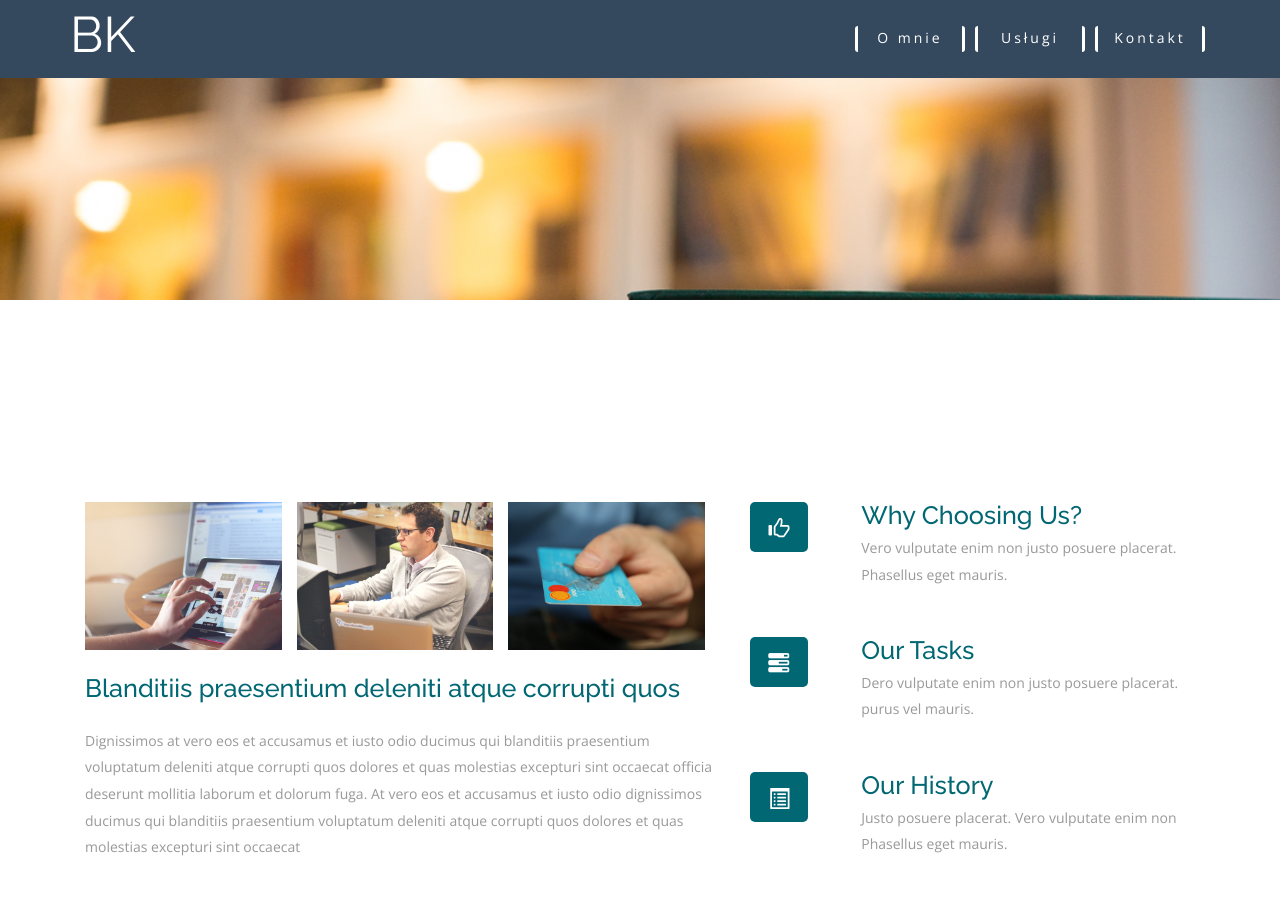
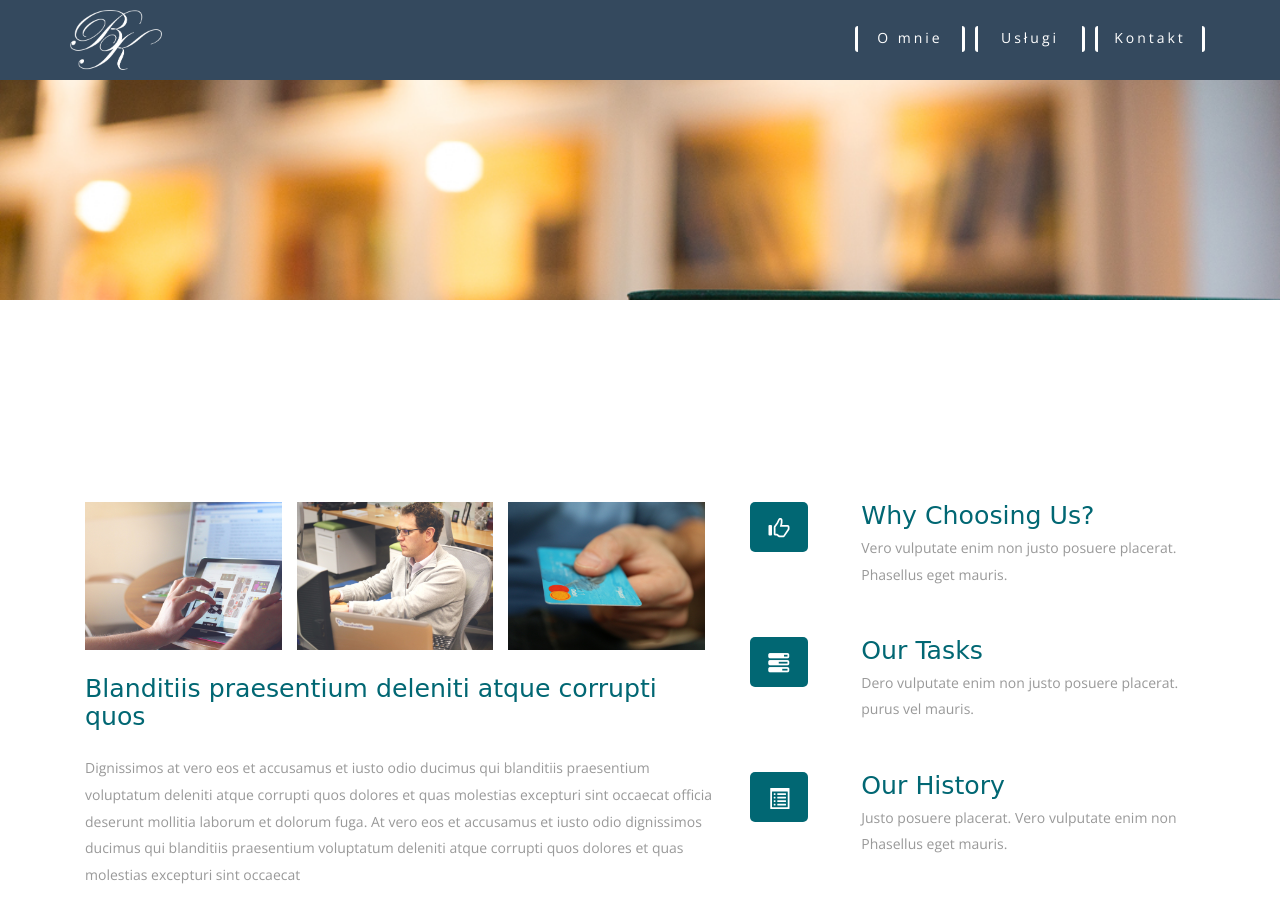
Before and after one commit to edzio27/boguslawkanclerz, a plain HTML site: page about.html in a window 1280 px wide. Shown: the top 905 px of the page. Drawn offline with nearby package versions, Linux system fonts and the light colour scheme; files whose address does not match are found by name.

```diff
--- a/about.html
+++ b/about.html
@@ -52,7 +52,7 @@
             <span class="icon-bar"></span>
             <span class="icon-bar"></span>
           </button>
-         <a class="navbar-brand" href="index.html">BK</a>
+          <a href="index.html"><img src="images/BK.png" height="60" width="92"/></a>
         </div>
         <div id="navbar" class="navbar-collapse collapse">
 					<ul class="nav navbar-nav">
--- a/css/style.css
+++ b/css/style.css
@@ -34,7 +34,7 @@ input[type="button"], input[type="submit"] {
 h1, h2, h3, h4, h5, h6 {
 	margin: 0;
 	padding: 0;
-	font-family: 'Raleway', sans-serif;
+	font-family: 'Stint Ultra Condensed', cursive;
 }
 p {
 	margin: 0;
@@ -68,6 +68,7 @@ a:focus, a:hover {
 	color: #fff;
 	font-size: 50px;
 	font-family: 'Raleway', sans-serif;
+	margin: 0;
 }
 .navbar-default .navbar-brand:hover, .navbar-default .navbar-brand:focus {
 	color: #54ACD2;
```
Also changed, not shown: contact.html (+1 -1 lines), index.html (+1 -1 lines), services.html (+1 -1 lines), images/BK.png (added).
